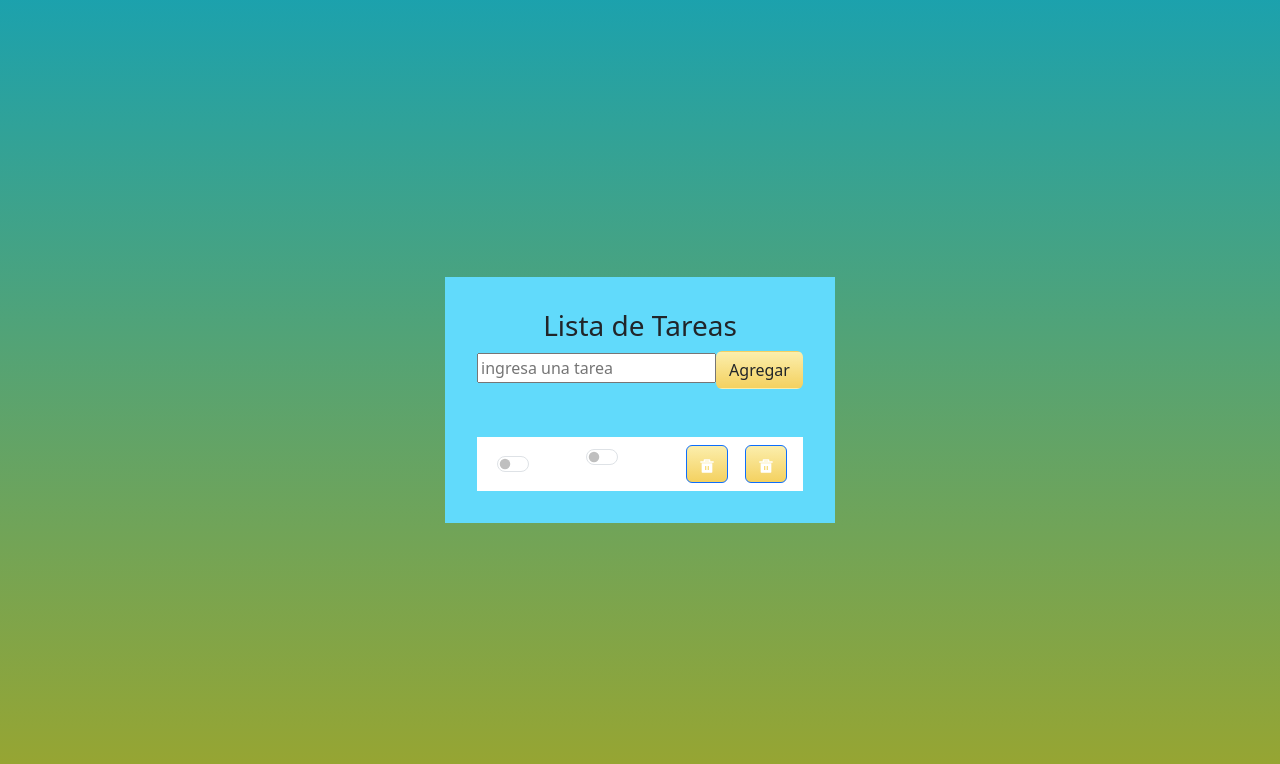
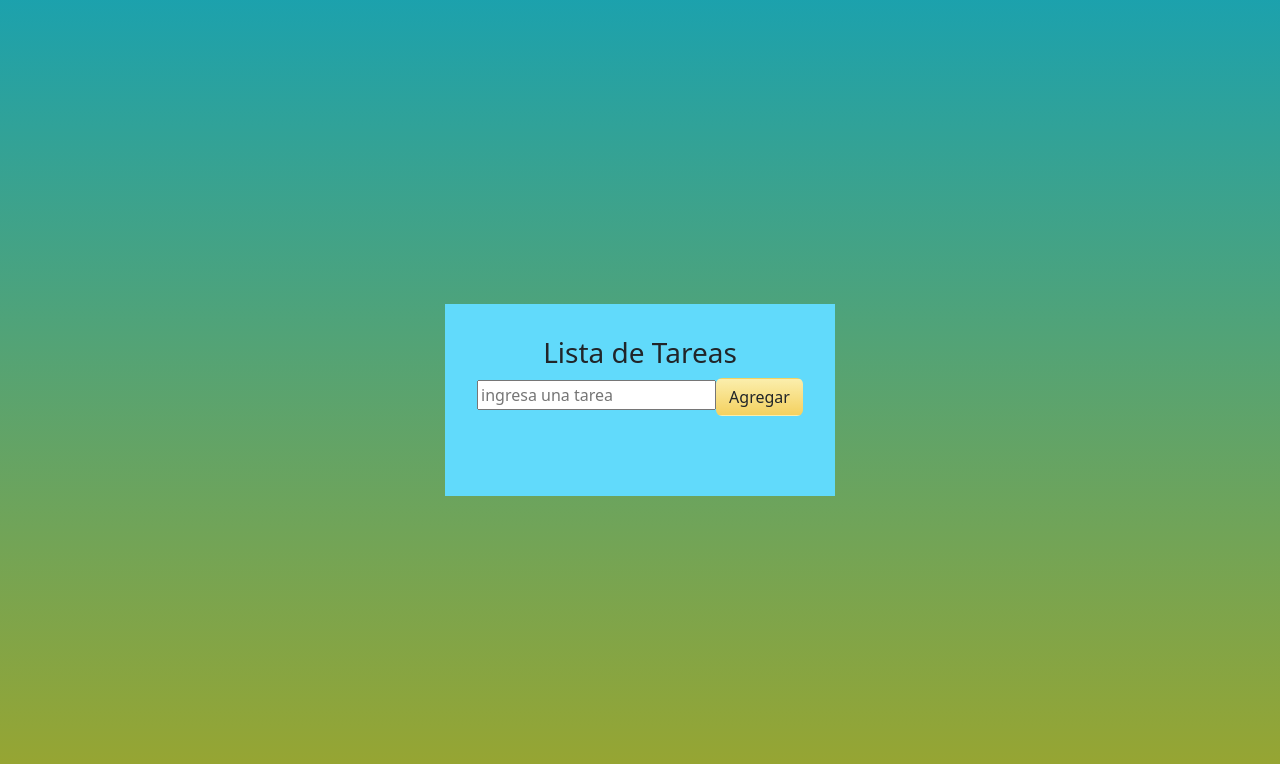
Before and after one commit to ezedesa/tp-react-vite, a React (Vite) app: page / in a window 1280 px wide. Shown: the top 764 px of the page. Built offline with nearby package versions, Linux system fonts and the light colour scheme.

Commit message:
Actualizacion de TaskList
Ahora solo se encarga de mostrar la lista, y de recibir las propiedades y funciones de gestion.

```diff
--- a/src/Componentes/TaskList.jsx
+++ b/src/Componentes/TaskList.jsx
@@ -1,44 +1,38 @@
 import ListGroup from 'react-bootstrap/ListGroup';
-import Form from 'react-bootstrap/Form';
-import Button from 'react-bootstrap/Button';
-import { RiDeleteBin5Fill } from "react-icons/ri";
 import '../../src/App.css';
 import { TaskItem } from './TaskItem';
-import { useState } from 'react';
 
+/*
+Componente de Lista de Tareas (TaskList):
+Este componente deberá mostrar la lista de tareas.
+Recibirá como propiedades la lista de tareas y funciones para gestionar eventos
+relacionados con las tareas (por ejemplo, marcar como completada, eliminar, etc.).
+Cada tarea debe representarse mediante un componente TaskItem.
 
-function TaskList() {
+- Eventos en Componente de Lista (TaskList):
+Implementar eventos que permitan al usuario interactuar con cada tarea (marcar
+como completada, eliminar, etc.).
+Estos eventos deberán modificar el estado principal (tasks)
+*/
 
-  //useSate para controlar el cambio del valor del switch preseteado en falso
-  const [estado, setEstado] = useState(false)
-  //handleSwitch setea el valor del estado a uno diferente al estado previo
-  const handleSwitch = () => {
-    setEstado (previousState => !previousState);
-  }
+//El componente recibe el arreglo y las funciones para actualizar y eliminar
+function TaskList({ arreglo, onActualizarTarea, onEliminarTarea }) {
+
+    //utilizamos "Tareas" para enviar las propiedades a TaskItem y listar las tareas individuales posteriormente con un ListGroup
+    const Tareas = ({ id, nombre, completado }) => {
+
+        return (
+            <ListGroup.Item >
+                <TaskItem id={id} nombre={nombre} completado={completado} actualizarTarea={onActualizarTarea} eliminarTarea={onEliminarTarea} />
+            </ListGroup.Item >
+        )
+    }
 
     return (
         <>
-
             <ListGroup variant="flush" className='mt-5'>
-                <ListGroup.Item >
-                    <Form className='d-flex justify-content-between align-items-center'>
-                        <Form.Check
-                        type='switch'
-                        id='custom.switch'
-                        className='mr-3'
-                        //Uso de la funcion handleSwitch el mover el switch
-                        onChange={handleSwitch}
-                        value={estado} />
-
-                    {/* Pasa las props 'tarea' y el valor del estado al componente TaskItem y lo muestra en la lista */}
-                    <TaskItem tarea= "ejemplo de tarea" estado= {estado}/>
-                    <Button>
-                    <RiDeleteBin5Fill />
-
-                    </Button>
-                    </Form>
-                </ListGroup.Item>
-
+                {/* Recorrido del arreglo para mostrar las tareas en una lista */}
+                {arreglo.map((item) => (<Tareas key={item.id} id={item.id} nombre={item.nombre} completado={item.completado} actualizarTarea={onActualizarTarea} />))}
             </ListGroup>
         </>
     );
```
